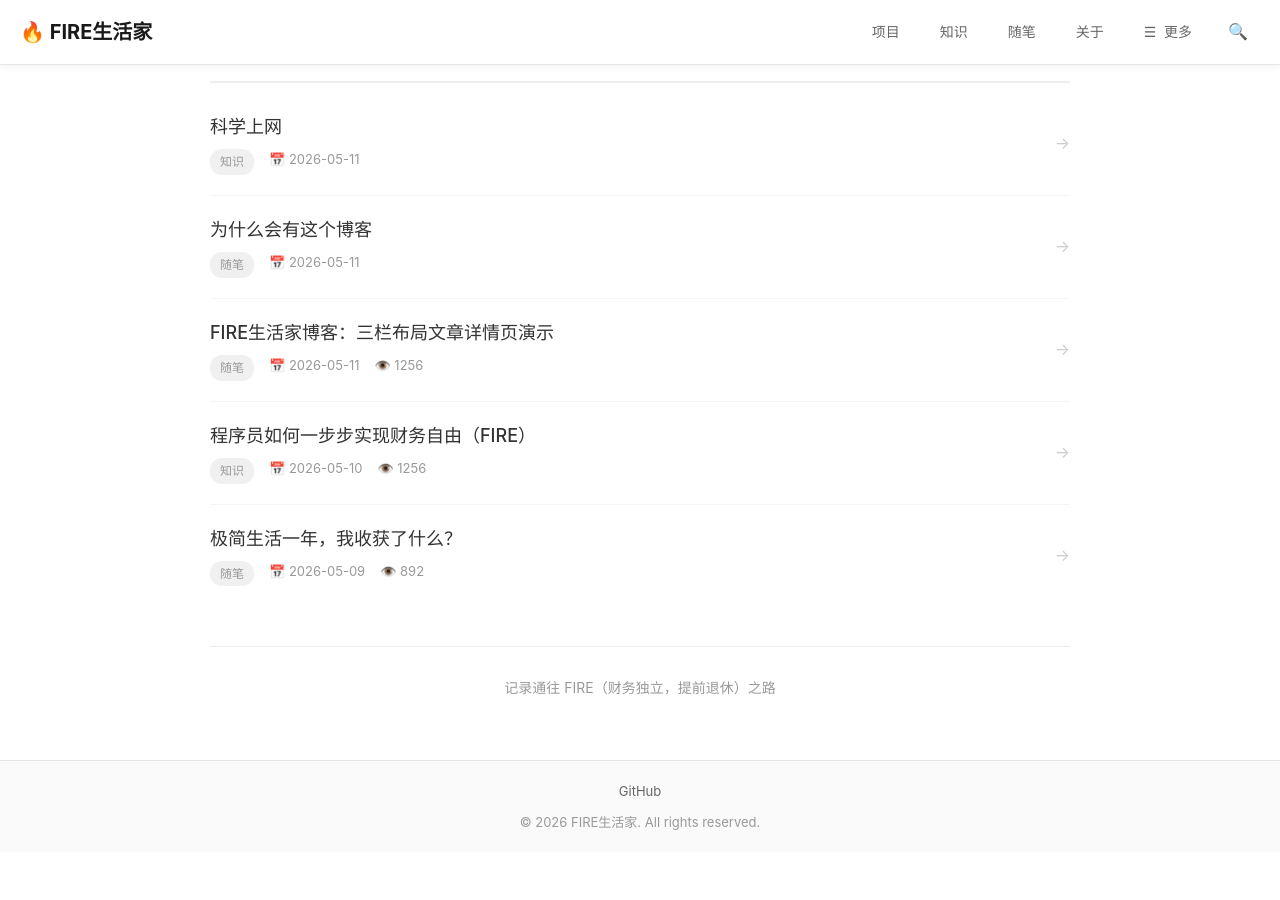
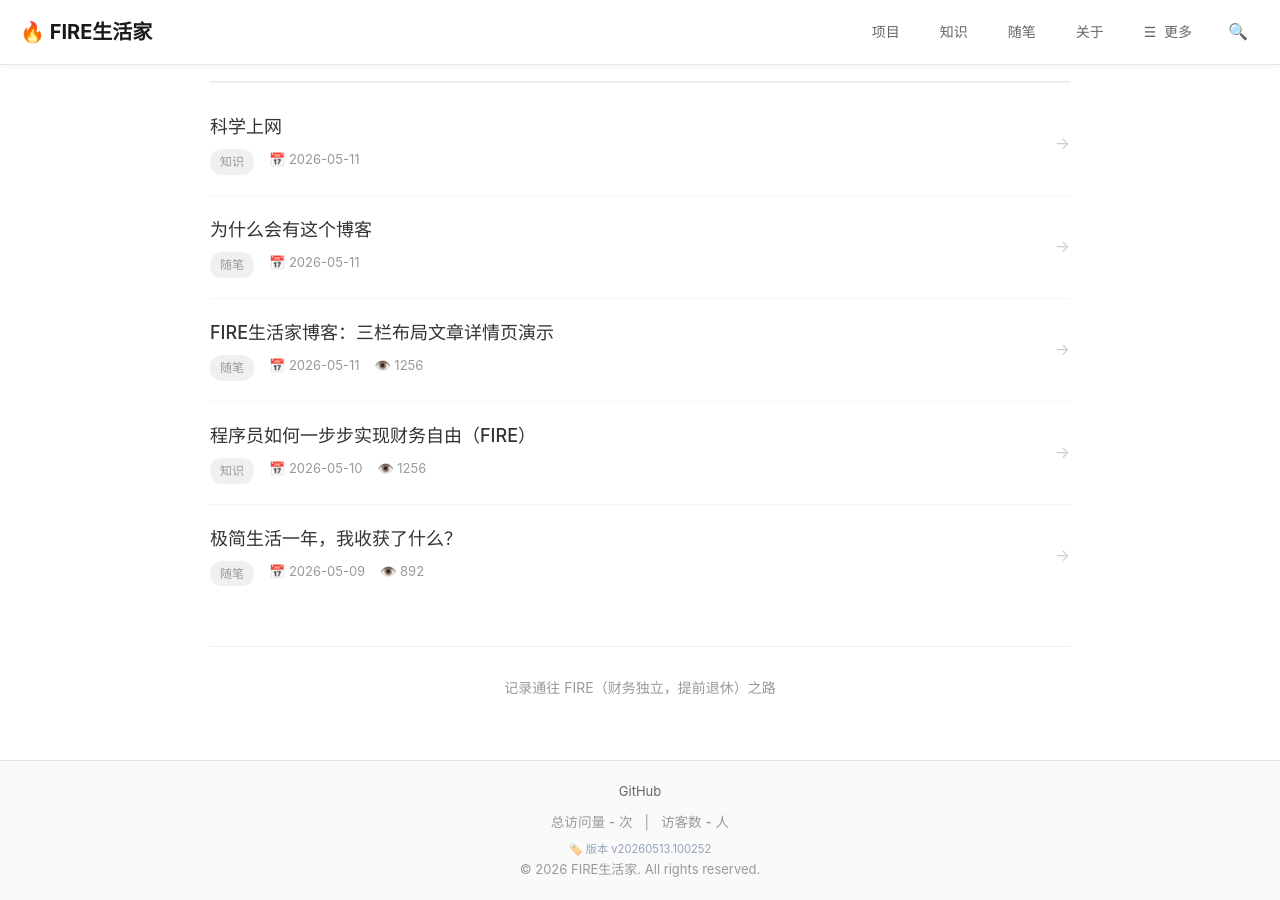
Before and after one commit to firelifes/firelifes.github.io, a Jekyll site: the page built from index.md, in a window 1280 px wide and 900 px high, scrolled down 548 px. Built offline with Jekyll 4.4.1, drawn with Linux system fonts in a browser that asks for light colours; comment, search, counter and statistics services are not loaded; before the commit the page ends 1400 px from its top, so only the background shows below that.

Commit message:
在 default.html 中添加页脚访问统计和版本号

```diff
--- a/_layouts/default.html
+++ b/_layouts/default.html
@@ -244,9 +244,20 @@
         <a href="{{ link.url }}" target="_blank">{{ link.label }}</a>
         {% endfor %}
       </div>
+      <div style="margin: 8px 0; font-size: 0.85rem;">
+        <span id="busuanzi_container_site_pv">总访问量 <span id="busuanzi_value_site_pv" style="font-weight: 500;">-</span> 次</span>
+        <span style="margin: 0 8px;">|</span>
+        <span id="busuanzi_container_site_uv">访客数 <span id="busuanzi_value_site_uv" style="font-weight: 500;">-</span> 人</span>
+      </div>
+      <div style="font-size: 0.7rem; color: #94a3b8;">
+        🏷️ 版本 v{{ site.time | date: "%Y%m%d.%H%M%S" }}
+      </div>
       <p>&copy; {{ site.time | date: '%Y' }} {{ site.title }}. All rights reserved.</p>
     </div>
   </footer>
+
+  <!-- 不蒜子访问统计 -->
+  <script async src="//busuanzi.ibruce.info/busuanzi/2.3/busuanzi.pure.mini.js"></script>
 
   <script>
     // 页面加载完成后设置导航选中状态
```
